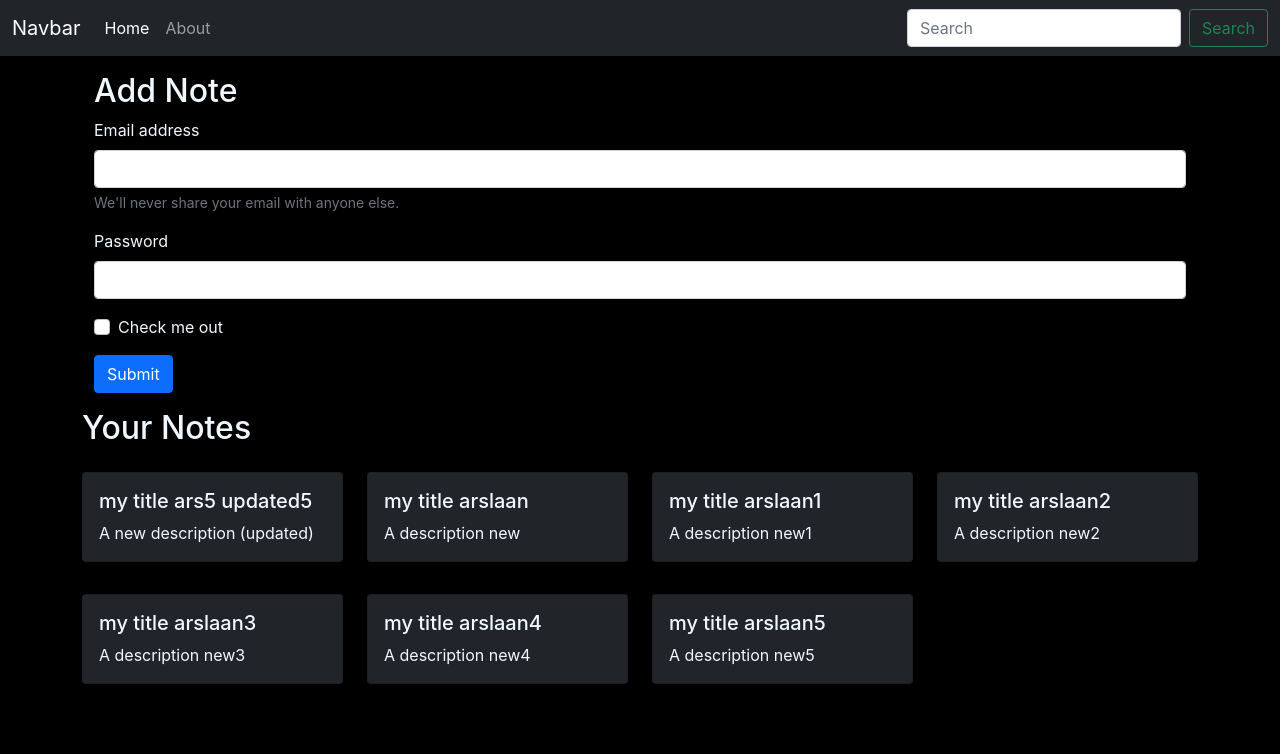
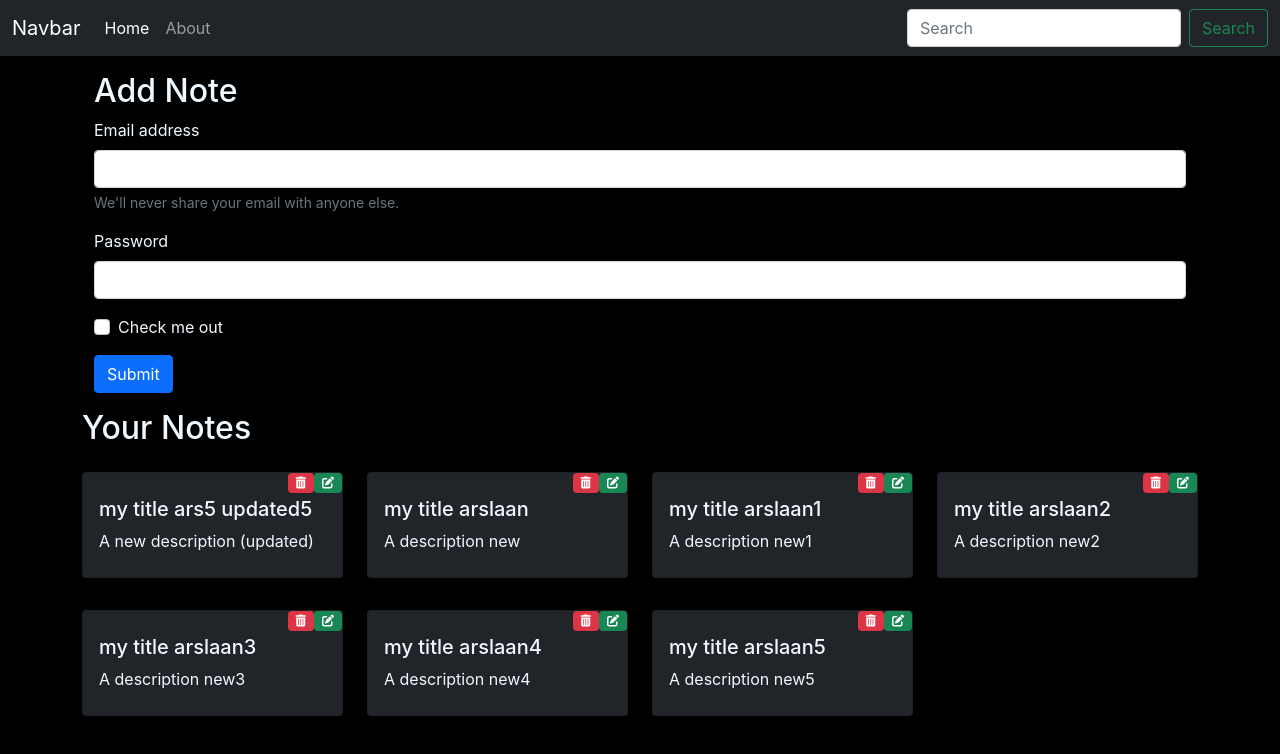
Before and after one commit to s-arslaan/notes-app, a React (Create React App) app: page / in a window 1280 px wide. Shown: the top 754 px of the page. Built offline with nearby package versions, Linux system fonts and the light colour scheme.

Commit message:
added alert and icons

```diff
--- a/public/index.html
+++ b/public/index.html
@@ -17,6 +17,7 @@
   <body>
     <noscript>You need to enable JavaScript to run this app.</noscript>
     <div id="root"></div>
+    <script src="https://kit.fontawesome.com/77daec3783.js" crossorigin="anonymous"></script>
     <script
       src="https://cdn.jsdelivr.net/npm/bootstrap@5.1.3/dist/js/bootstrap.bundle.min.js"
       integrity="sha384-ka7Sk0Gln4gmtz2MlQnikT1wXgYsOg+OMhuP+IlRH9sENBO0LRn5q+8nbTov4+1p"
--- a/src/App.js
+++ b/src/App.js
@@ -2,6 +2,7 @@ import React from "react";
 import { BrowserRouter as Router, Routes, Route } from "react-router-dom";
 import "./App.css";
 import About from "./components/About";
+import Alert from "./components/Alert";
 import Home from "./components/Home";
 import Navbar from "./components/Navbar";
 import NoteState from "./context/notes/NoteState";
@@ -12,6 +13,7 @@ function App() {
       <NoteState>
         <Router>
           <Navbar />
+          {/* <Alert message={"Alert example"} bg={"danger"}/> */}
           <div className="container">
             <Routes>
               <Route exact path="/" element={<Home />} />
--- /dev/null
+++ b/src/components/Alert.js
@@ -0,0 +1,13 @@
+import React from 'react'
+
+function Alert(props) {
+  return (
+    <div>
+        <div className={`alert alert-${props.bg}`}>
+            {props.message}
+        </div>
+    </div>
+  )
+}
+
+export default Alert
--- a/src/components/NoteItem.js
+++ b/src/components/NoteItem.js
@@ -5,7 +5,15 @@ function NoteItem(props) {
   return (
     <div className="col-md-3">
       <div className="card bg-dark my-3">
-        <div className="card-body">
+        <div className="d-flex justify-content-end position-absolute top-0 end-0">
+          <span className="badge bg-danger p-1">
+            <i className="fa-solid fa-trash-can mx-1"></i>
+          </span>
+          <span className="badge bg-success p-1">
+            <i className="fa-solid fa-pen-to-square mx-1"></i>
+          </span>
+        </div>
+        <div className="card-body my-2">
           <h5 className="card-title">{note.title}</h5>
           <p className="card-text">{note.description}</p>
         </div>
--- a/src/components/Notes.js
+++ b/src/components/Notes.js
@@ -10,7 +10,7 @@ function Notes() {
     <div className="row my-3">
       <h2>Your Notes</h2>
       {notes.map((note) => {
-        return <NoteItem note={note}/>;
+        return <NoteItem key={note._id} note={note}/>;
       })}
     </div>
   );
--- a/src/context/notes/NoteState.js
+++ b/src/context/notes/NoteState.js
@@ -21,7 +21,7 @@ const NoteState = (props) => {
       date: "2022-02-13T18:49:43.440Z",
       __v: 0,
     },{
-      _id: "620952c72d6d0e17973c7453",
+      _id: "620952c72d6d0e17973c7454",
       user: "62066caf852fcaf3f9de2e71",
       title: "my title arslaan1",
       description: "A description new1",
@@ -29,7 +29,7 @@ const NoteState = (props) => {
       date: "2022-02-13T18:49:43.440Z",
       __v: 0,
     },{
-      _id: "620952c72d6d0e17973c7453",
+      _id: "620952c72d6d0e17973c7455",
       user: "62066caf852fcaf3f9de2e71",
       title: "my title arslaan2",
       description: "A description new2",
@@ -37,7 +37,7 @@ const NoteState = (props) => {
       date: "2022-02-13T18:49:43.440Z",
       __v: 0,
     },{
-      _id: "620952c72d6d0e17973c7453",
+      _id: "620952c72d6d0e17973c7456",
       user: "62066caf852fcaf3f9de2e71",
       title: "my title arslaan3",
       description: "A description new3",
@@ -45,7 +45,7 @@ const NoteState = (props) => {
       date: "2022-02-13T18:49:43.440Z",
       __v: 0,
     },{
-      _id: "620952c72d6d0e17973c7453",
+      _id: "620952c72d6d0e17973c7457",
       user: "62066caf852fcaf3f9de2e71",
       title: "my title arslaan4",
       description: "A description new4",
@@ -53,7 +53,7 @@ const NoteState = (props) => {
       date: "2022-02-13T18:49:43.440Z",
       __v: 0,
     },{
-      _id: "620952c72d6d0e17973c7453",
+      _id: "620952c72d6d0e17973c7458",
       user: "62066caf852fcaf3f9de2e71",
       title: "my title arslaan5",
       description: "A description new5",
--- a/src/index.css
+++ b/src/index.css
@@ -13,3 +13,7 @@ code {
   font-family: source-code-pro, Menlo, Monaco, Consolas, 'Courier New',
     monospace;
 }
+
+i{
+  cursor: pointer;
+}
```
